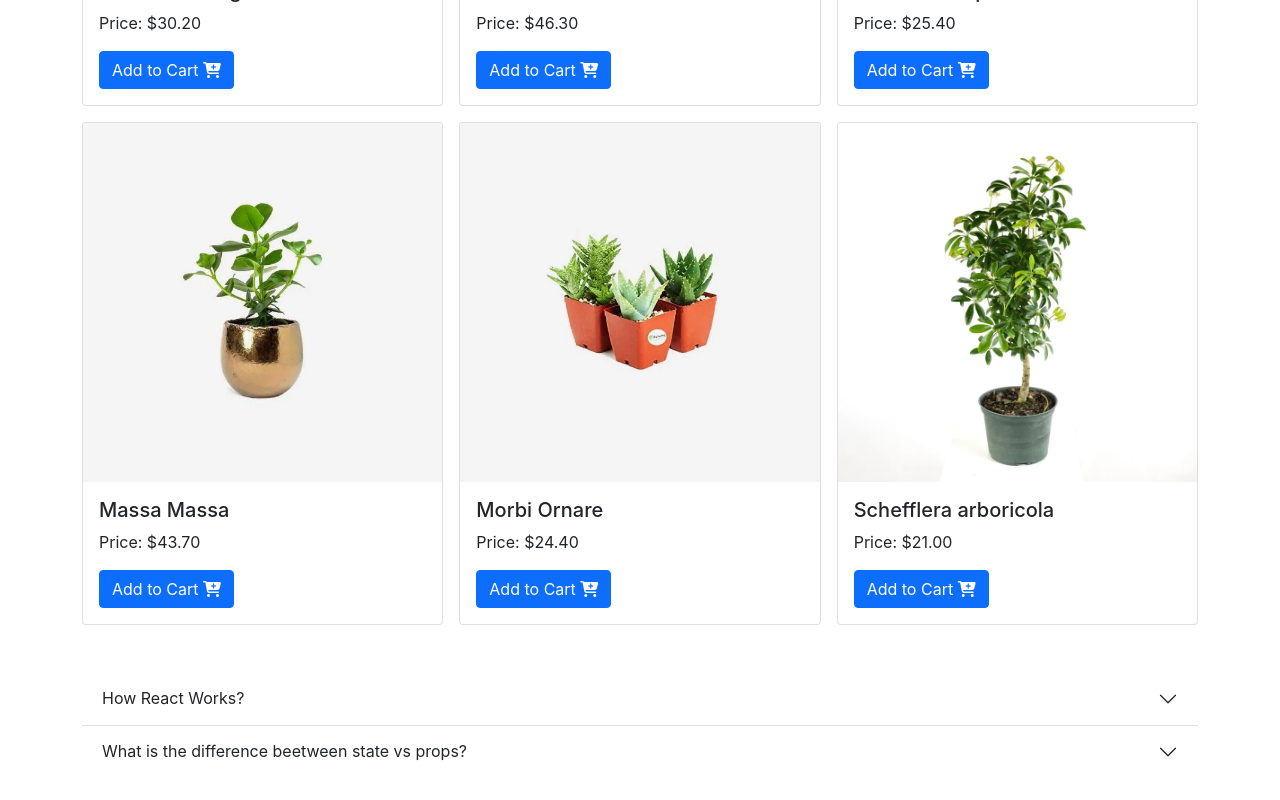
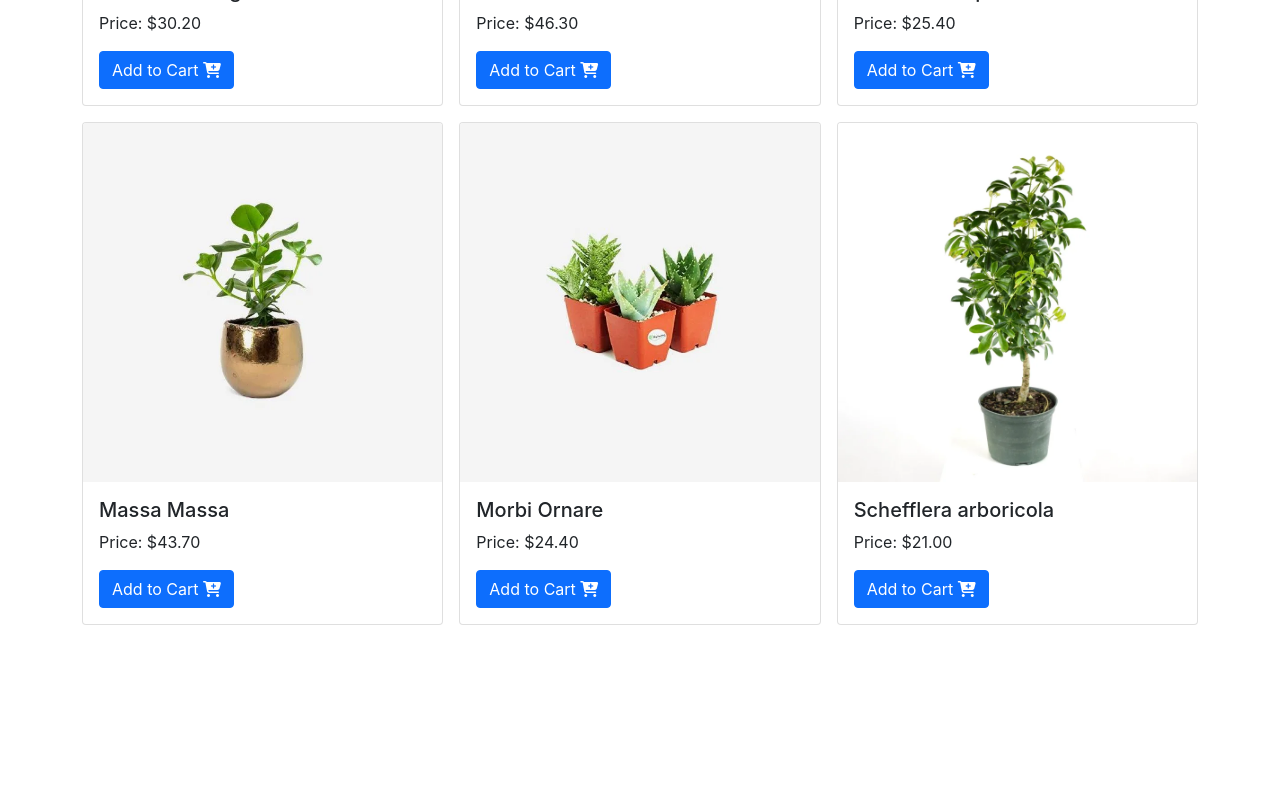
Before and after one commit to mak-alamin/natural-shop, a React (Create React App) app: page /shop in a window 1280 px wide. Shown: the part 1013-1813 px from the top of the page. After the commit the page ends 1654 px from the top, so only its background shows below. Built offline with nearby package versions, Linux system fonts and the light colour scheme.

Commit message:
showed cart only first time

```diff
--- a/src/components/Product/Product.js
+++ b/src/components/Product/Product.js
@@ -1,6 +1,6 @@
 import React from "react";
 
-const Product = ({ product, handleAddToCart }) => {
+const Product = ({ product, handleAddToCart, cartTarget }) => {
   const { name, price, picture } = product;
 
   return (
@@ -13,7 +13,7 @@ const Product = ({ product, handleAddToCart }) => {
           <button
             className="btn btn-primary"
             data-bs-toggle="offcanvas"
-            data-bs-target="#offcanvasRight"
+            data-bs-target={cartTarget}
             aria-controls="offcanvasRight"
             onClick={() => handleAddToCart(product)}
           >
--- a/src/components/QA/QA.js
+++ /dev/null
@@ -1,62 +0,0 @@
-import React from "react";
-
-const QA = () => {
-  return (
-    <div className="accordion accordion-flush" id="ques_1">
-      <div className="accordion-item">
-        <h2 className="accordion-header" id="flush-heading-1">
-          <button
-            className="accordion-button collapsed"
-            type="button"
-            data-bs-toggle="collapse"
-            data-bs-target="#flush-collapse-1"
-          >
-            How React Works?
-          </button>
-        </h2>
-        <div
-          id="flush-collapse-1"
-          className="accordion-collapse collapse"
-          data-bs-parent="#ques_2"
-        >
-          <div className="accordion-body">
-            React works by creating a Virtual DOM behind the scene that is
-            basically a DOM tree representation in JavaScript. So when it needs
-            to read or write to the DOM, it will use the virtual representation
-            of it. Then the virtual DOM will try to find the most efficient way
-            to update the browser’s DOM. React elements are plain objects and
-            are cheap to create and React DOM takes care of updating the DOM to
-            match the React elements. That's why it's very efficient and have
-            high performance to speed up DOM manipulation.
-          </div>
-        </div>
-      </div>
-      <div className="accordion-item">
-        <h2 className="accordion-header" id="flush-heading-2">
-          <button
-            className="accordion-button collapsed"
-            type="button"
-            data-bs-toggle="collapse"
-            data-bs-target="#flush-collapse-2"
-          >
-            What is the difference beetween state vs props?
-          </button>
-        </h2>
-        <div
-          id="flush-collapse-2"
-          className="accordion-collapse collapse"
-          data-bs-parent="#ques_2"
-        >
-          <div className="accordion-body">
-            In React we use props to pass data from one component to another.
-            States are used to store data locally that is local only in the
-            component in which it is declared and cannot be passed to other
-            components without props.
-          </div>
-        </div>
-      </div>
-    </div>
-  );
-};
-
-export default QA;
--- a/src/components/Shop/Shop.js
+++ b/src/components/Shop/Shop.js
@@ -1,12 +1,12 @@
 import React, { useEffect, useState } from "react";
 import Cart from "../Cart/Cart";
 import Product from "../Product/Product";
-import QA from "../QA/QA";
 
 const Shop = () => {
   const [products, setProducts] = useState([]);
   const [cart, setCart] = useState([]);
   const [choosenItem, setChoosenItem] = useState([]);
+  const [cartTarget, setCartTarget] = useState("#offcanvasRight");
 
   useEffect(() => {
     fetch("data.json")
@@ -17,22 +17,14 @@ const Shop = () => {
   }, []);
 
   const handleAddToCart = (selectedProduct) => {
-    if (cart.length === 4) {
-      alert(`Sorry, you can't add more than 4 items.`);
-      return;
-    }
-    const exists = cart.find(
-      (product) => product["_id"] === selectedProduct["_id"]
-    );
+    // const exists = cart.find(
+    //   (product) => product["_id"] === selectedProduct["_id"]
+    // );
 
-    if (exists) {
-      alert(`This item is already added.`);
-      return;
-    } else {
-      let newCart = [...cart];
-      newCart = [...cart, selectedProduct];
-      setCart(newCart);
-    }
+    let newCart = [...cart];
+    newCart = [...cart, selectedProduct];
+    setCart(newCart);
+    setCartTarget("");
   };
 
   const randomItem = (items) => {
@@ -71,12 +63,9 @@ const Shop = () => {
             product={product}
             key={product["_id"]}
             handleAddToCart={handleAddToCart}
+            cartTarget={cartTarget}
           ></Product>
         ))}
-      </div>
-
-      <div className="row my-5">
-        <QA></QA>
       </div>
     </div>
   );
```
